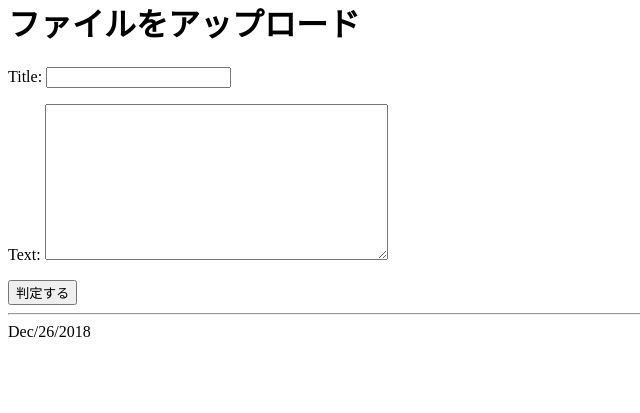
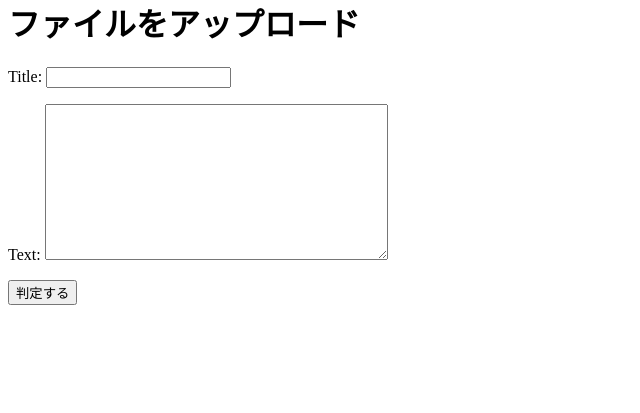
Before and after one commit to Yukimoss/my-first-blog, a Django app: template machine_learning/templates/machine_learning/upload.html in a window 1280 px wide. Shown: the part 22-435 px from the top of the page, without its empty margins (0-640 px from the left). Run offline with Django 3.2, Linux system fonts and the light colour scheme; the template is opened without the code that fills it: values that come from a table or form of the project are taken from there, others are empty; the visitor is signed in with stand-in values (Sample User, id 1).

Commit message:
アップローダーの日付削除

```diff
--- a/machine_learning/templates/machine_learning/upload.html
+++ b/machine_learning/templates/machine_learning/upload.html
@@ -18,7 +18,7 @@
     {% else %}
         <h1>ログインしてください！</h1>
     {% endif %}
-    <hr />
-    Dec/26/2018<p />
+    <!-- <hr /> -->
+    <!-- Dec/26/2018<p /> -->
 </body>
 </html>
```
